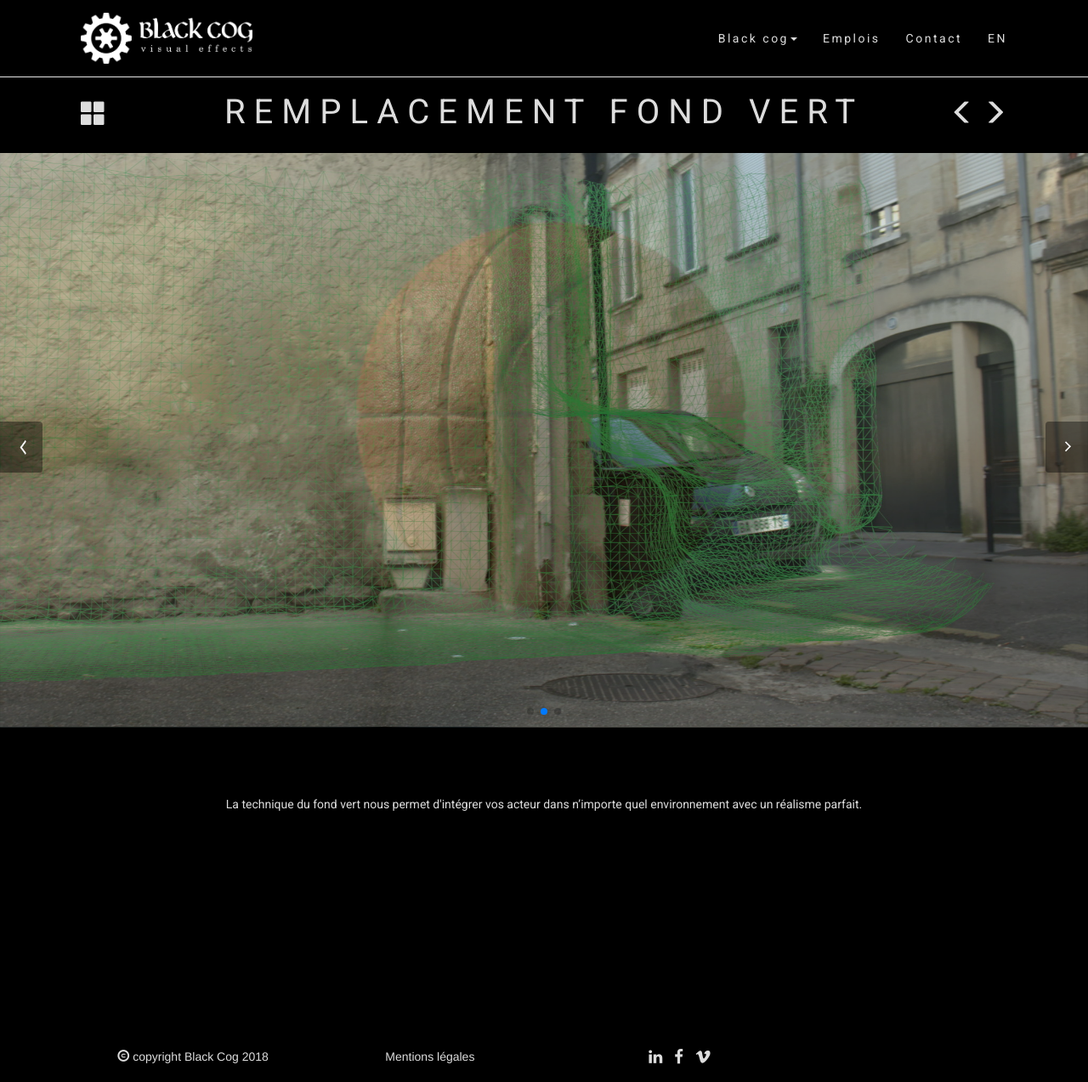
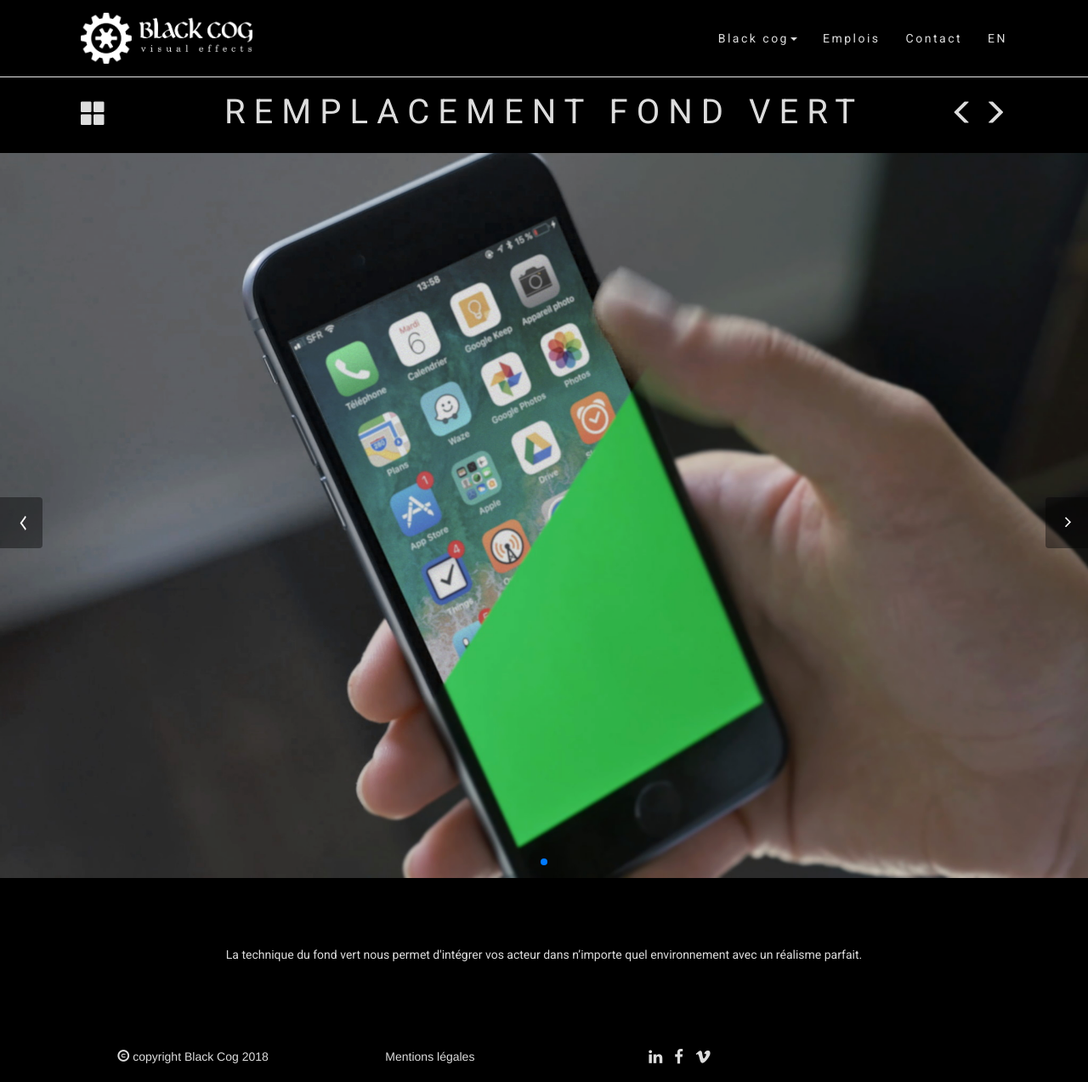
Before and after one commit to christiansen-merel/bookish-fortnight, a Jekyll site: the page built from fr/remplacement-fond-vert.html, in a window 1280 px wide. Shown: the whole page at 85% size. Built offline with Jekyll 4.4.1, drawn with Linux system fonts in a browser that asks for light colours; nearby versions of some CDN libraries; library files that are not in the unit come from our copies.

Commit message:
Update remplacement-fond-vert.html

```diff
--- a/fr/remplacement-fond-vert.html
+++ b/fr/remplacement-fond-vert.html
@@ -6,9 +6,7 @@
 classe: remplacement-fond-vert
 langue: fr
 photos:
-  - ballon-basket.jpg
-  - screen_track3D.jpg
-  - earth_1001_2_paul_0001.jpg
+  - screenReplacement.jpg
 precedent: motion-design
 suivant: supervisation-plateau
 ---
```
